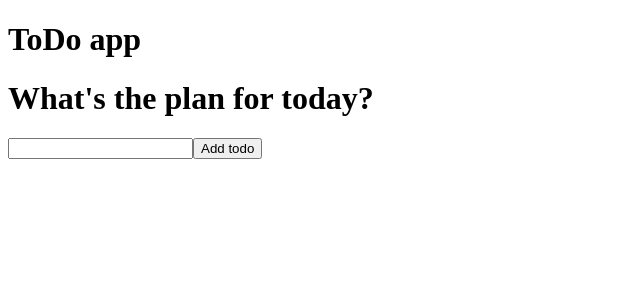
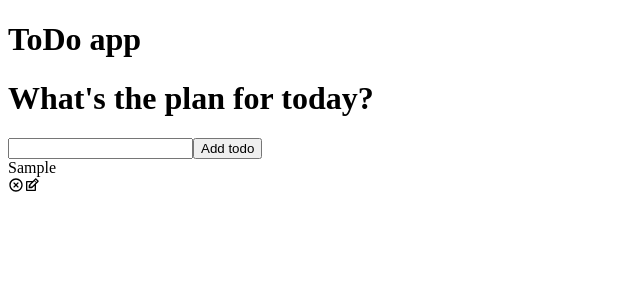
Before and after one commit to lastrebel/react-todo-app-v1-yt, a React (Create React App) app: page / in a window 1280 px wide. Both pictures are taken after typing "Sample" into the empty fields and a click on the button "Add todo". Shown: the top 300 px of the page, without its empty margins (0-640 px from the left). Built offline with nearby package versions, Linux system fonts and the light colour scheme.

Commit message:
#1 finished ToDo.js #2 added react-icons, #3 finished Delete function

```diff
--- a/package.json
+++ b/package.json
@@ -8,6 +8,7 @@
     "@testing-library/user-event": "^12.8.3",
     "react": "^17.0.2",
     "react-dom": "^17.0.2",
+    "react-icons": "^4.2.0",
     "react-scripts": "4.0.3",
     "web-vitals": "^1.1.2"
   },
--- a/src/components/Todo.js
+++ b/src/components/Todo.js
@@ -0,0 +1,33 @@
+import React, { useState } from 'react'
+import TodoForm from './TodoForm'
+import { RiCloseCircleLine } from 'react-icons/ri'
+import { TiEdit } from 'react-icons/ti'
+
+function Todo({ todos, completeTodo, removeTodo }) {
+    const [edit, setEdit] = useState({
+        id: null,
+        value: ''
+    })
+    return todos.map((todo, index) => (
+        <div
+            className={todo.isComplete ? 'todo-row complete' : 'todo-row'}
+            key={index}
+        >
+            <div key={todo.id} onClick={() => completeTodo(todo.id)}>
+                {todo.text}
+            </div>
+            <div className='icons'>
+                <RiCloseCircleLine
+                    onClick={() => removeTodo(todo.id)}
+                    className='delete-icon'
+                />
+                <TiEdit
+                    onClick={() => setEdit({ id: todo.id, value: todo.text })}
+                    className='edit-icon'
+                />
+            </div>
+        </div>
+    ))
+}
+
+export default Todo
--- a/src/components/TodoList.js
+++ b/src/components/TodoList.js
@@ -1,4 +1,5 @@
 import React, { useState } from 'react'
+import Todo from './Todo';
 import TodoForm from './TodoForm'
 
 function TodoList() {
@@ -15,10 +16,29 @@
 
     }
 
+    const removeTodo = id => {
+        const removeArr = [...todos].filter(todo => todo.id !== id)
+
+        setTodos(removeArr)
+    }
+
+    const completeTodo = id => {
+        let updatedTodos = todos.map(todo => {
+            if (todo.id === id) {
+                todo.isComplete = !todo.isComplete;
+            }
+            return todo;
+        });
+        setTodos(updatedTodos);
+    }
+
+
+
     return (
         <div>
             <h1>What's the plan for today?</h1>
             <TodoForm onSubmit={addTodo} />
+            <Todo todos={todos} completeTodo={completeTodo} removeTodo={removeTodo} />
         </div>
     )
 }
```
Also changed, not shown: 1 other file (tests, documents, lock files or other folders).
